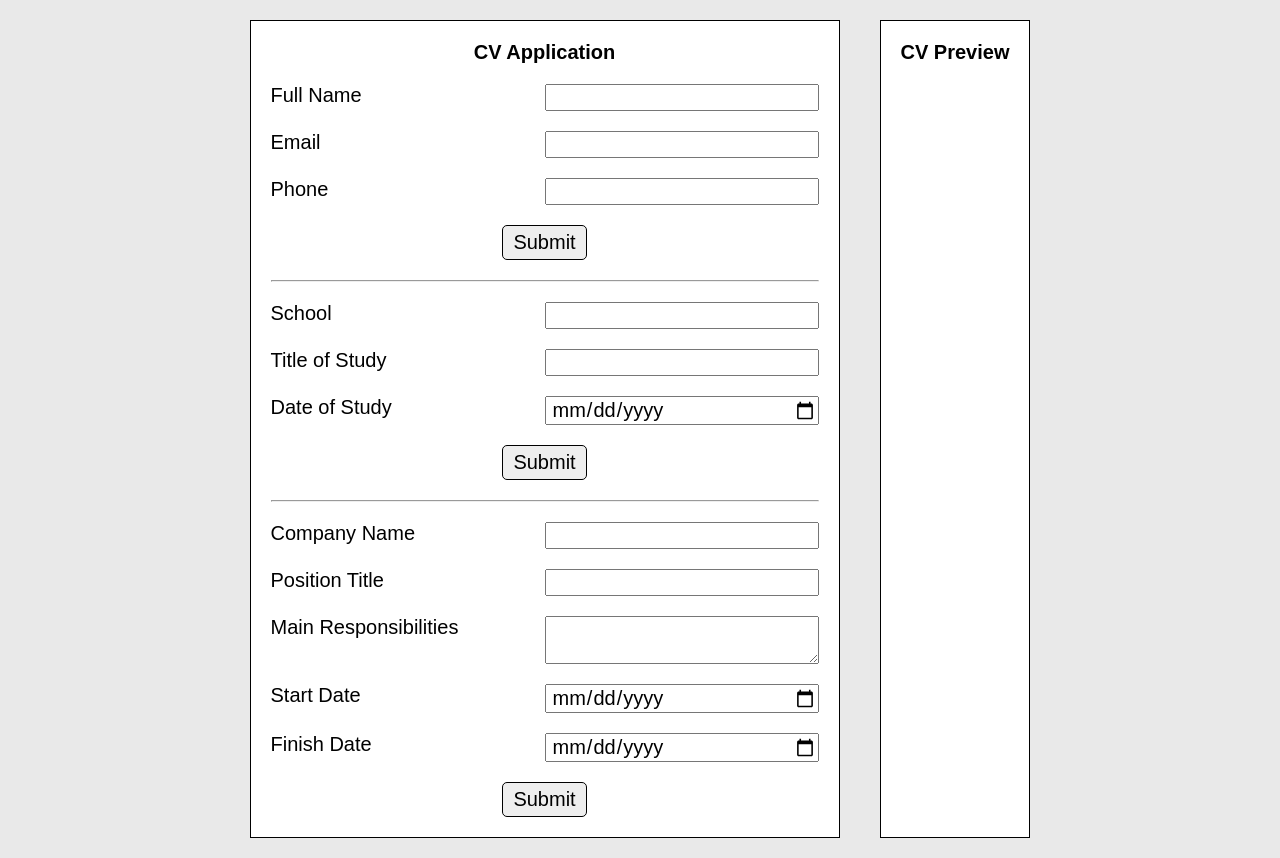
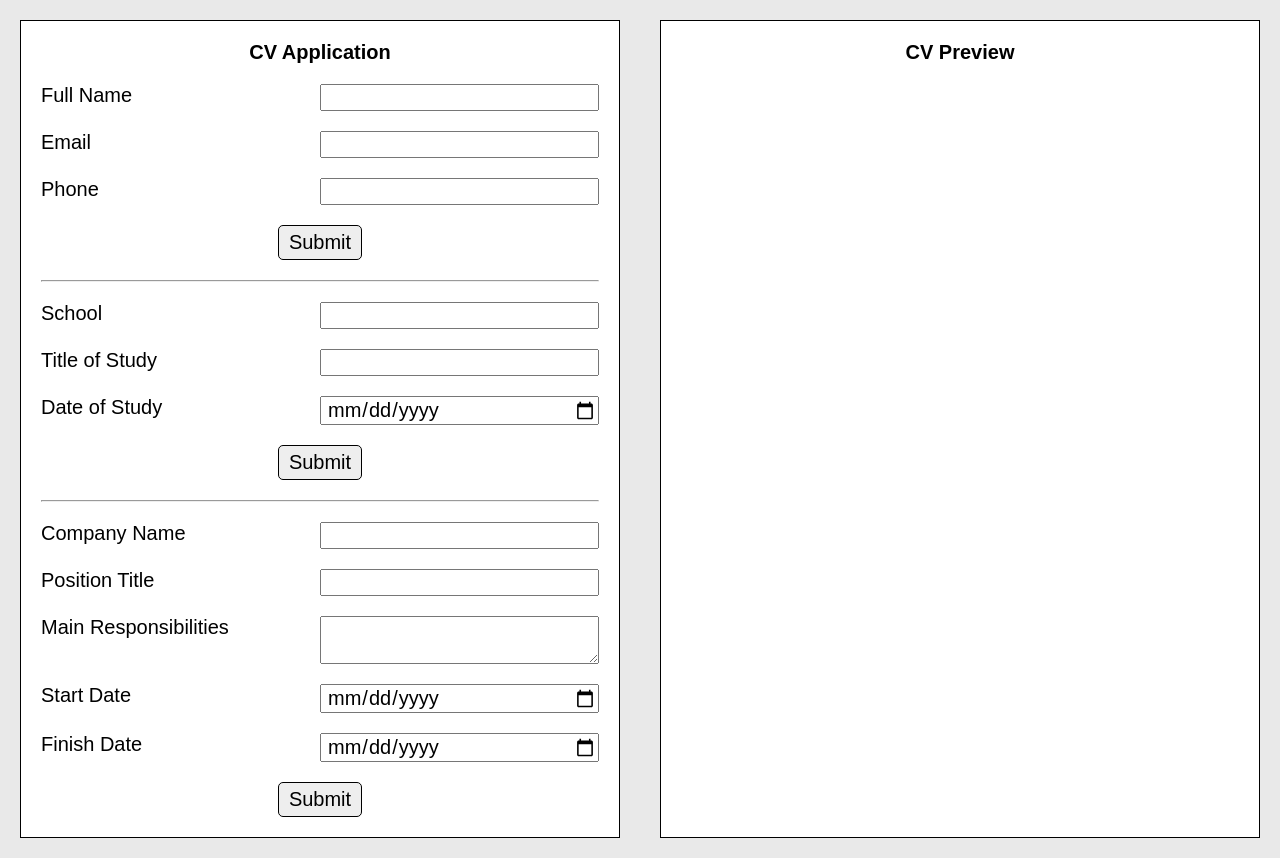
Before and after one commit to yunemak/cv-application, a React (Vite) app: page / in a window 1280 px wide. Built offline with nearby package versions, Linux system fonts and the light colour scheme.

Commit message:
feat: On submit, inputs are viewed on CV preview

```diff
--- a/src/App.jsx
+++ b/src/App.jsx
@@ -29,6 +29,7 @@ function App() {
 			</div>
 			<div className="output-field">
 				<h1>CV Preview</h1>
+				<h2>{isContactSubmitted ? fullName : ""}</h2>
 			</div>
 		</div>
 	);
--- a/src/styles/index.css
+++ b/src/styles/index.css
@@ -22,6 +22,7 @@ div.input-field,
 div.output-field {
 	margin: 20px;
 	padding: 20px;
+	min-width: 600px;
 	border: 1px solid black;
 	background-color: white;
 	display: flex;
```
